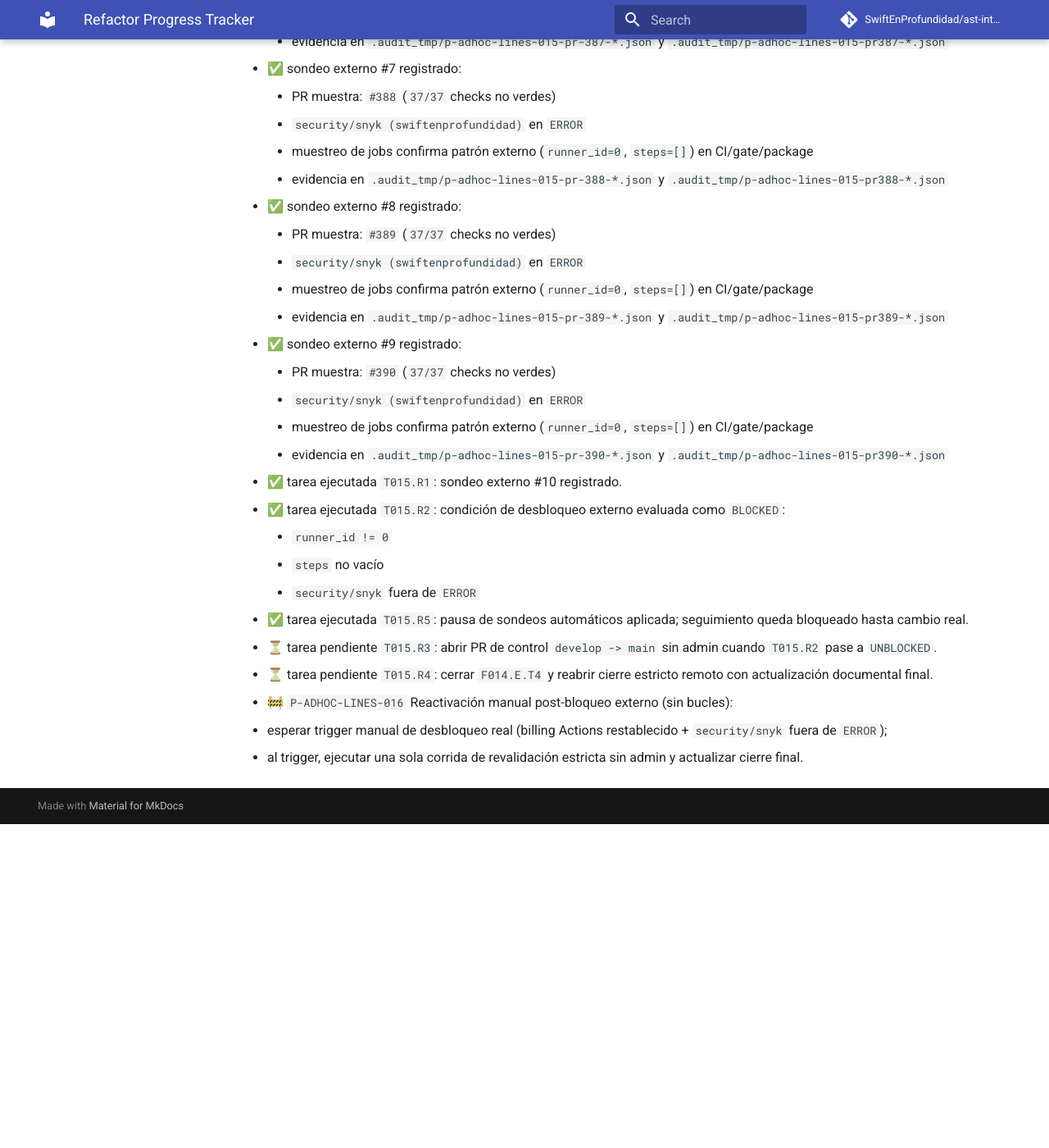
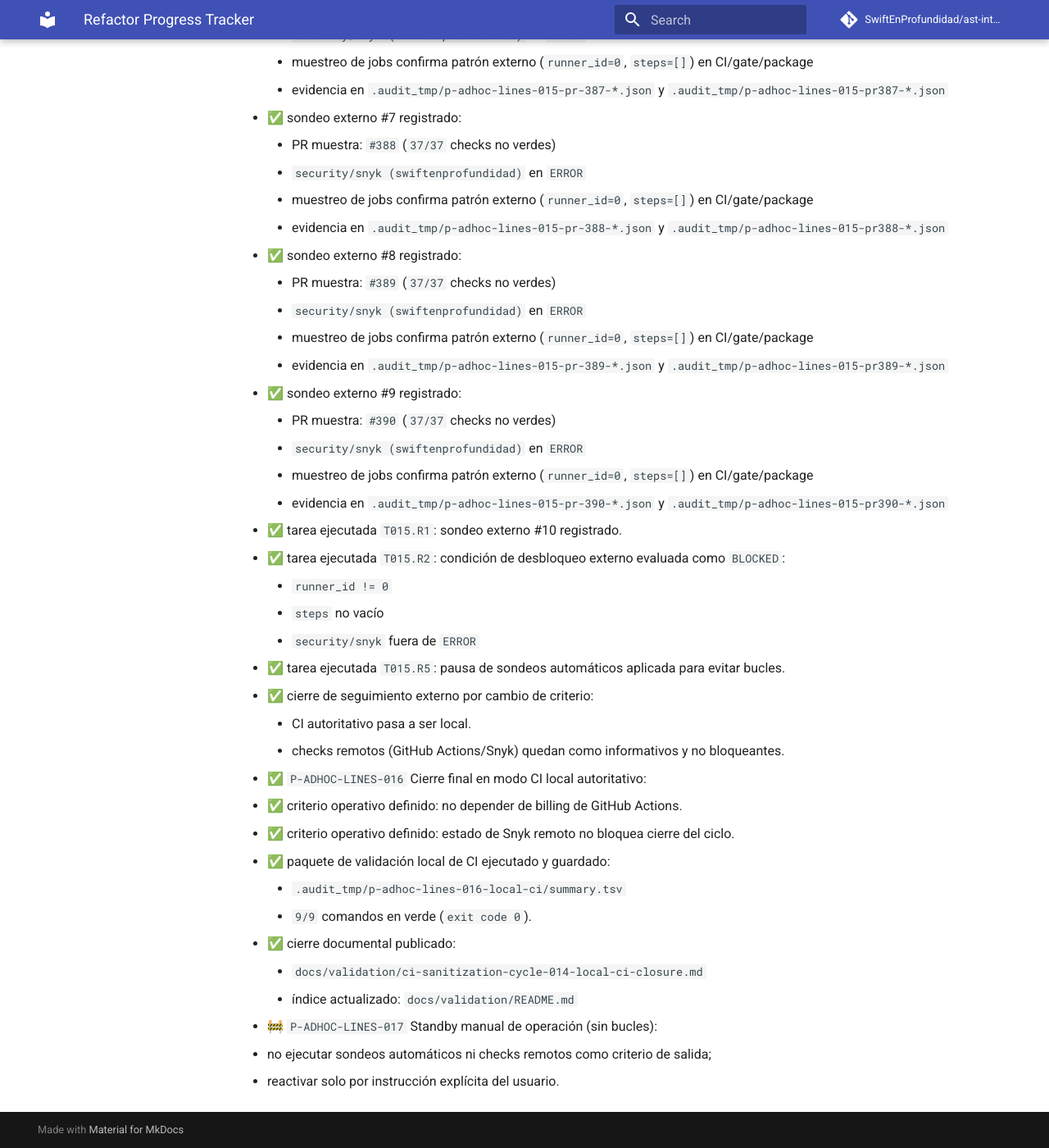
Before and after one commit to SwiftEnProfundidad/ast-intelligence-hooks, an MkDocs documentation site: the page built from docs/REFRACTOR_PROGRESS.md, in a window 1280 px wide and 1400 px high, scrolled down 10657 px. Shown: the whole window at 82% size. Built offline with MkDocs 1.6.1 and Material for MkDocs 9.7.7, drawn with Linux system fonts in a browser that asks for light colours; comment, search, counter and statistics services are not loaded; before the commit the page ends 11662 px from its top, so only the background shows below that; some of the changed text lies outside the part shown.

Commit message:
docs(validation): close cycle 014 with local CI authoritative evidence

```diff
--- a/docs/REFRACTOR_PROGRESS.md
+++ b/docs/REFRACTOR_PROGRESS.md
@@ -36,8 +36,9 @@ Plan base visible para seguimiento previo y durante la implementacion.
 ### Fase E — Cierre Estricto Externo
 - ✅ `F014.E.T1` Revalidacion remota estricta ejecutada hasta limite externo (billing), con promote admin `PR #378`.
 - ✅ `F014.E.T2` Cierre definitivo de `P-ADHOC-LINES-014` en modo administrativo con riesgo externo documentado.
-- ⛔ `F014.E.T3` Seguimiento externo post-cierre bloqueado por dependencia externa (billing Actions + Snyk en ERROR).
-- 🚧 `F014.E.T4` Reactivación manual del cierre estricto remoto cuando exista evidencia de desbloqueo externo real.
+- ✅ `F014.E.T3` Seguimiento externo post-cierre pausado por decisión operativa del usuario (sin dependencia de checks remotos).
+- ✅ `F014.E.T4` Cierre estricto en modo local (CI local autoritativo; checks remotos informativos).
+- 🚧 `F014.E.T5` Standby manual post-cierre (sin ejecución automática; reactivar solo por solicitud explícita).
 
 ## Estado actual
 - ✅ `HYG.T1` Inventario completo de markdowns, artefactos y carpetas huérfanas.
@@ -125,7 +126,7 @@ Plan base visible para seguimiento previo y durante la implementacion.
     - menú `1` refleja severidad y top violaciones con rutas clicables actualizadas
 
 ## Siguiente paso operativo
-- 🚧 Ejecutar `F014.E.T4` solo tras trigger manual de desbloqueo externo; sin sondeos automáticos en bucle.
+- 🚧 Mantener `F014.E.T5` en standby manual; sin sondeos automáticos ni tareas en bucle.
 
 ## Backlog global restante
 - ✅ `P-ADHOC-LINES-012` Cierre final del ciclo enterprise:
@@ -323,9 +324,19 @@ Plan base visible para seguimiento previo y durante la implementacion.
     - `runner_id != 0`
     - `steps` no vacío
     - `security/snyk` fuera de `ERROR`
-  - ✅ tarea ejecutada `T015.R5`: pausa de sondeos automáticos aplicada; seguimiento queda bloqueado hasta cambio real.
-  - ⏳ tarea pendiente `T015.R3`: abrir PR de control `develop -> main` sin admin cuando `T015.R2` pase a `UNBLOCKED`.
-  - ⏳ tarea pendiente `T015.R4`: cerrar `F014.E.T4` y reabrir cierre estricto remoto con actualización documental final.
-- 🚧 `P-ADHOC-LINES-016` Reactivación manual post-bloqueo externo (sin bucles):
-  - esperar trigger manual de desbloqueo real (billing Actions restablecido + `security/snyk` fuera de `ERROR`);
-  - al trigger, ejecutar una sola corrida de revalidación estricta sin admin y actualizar cierre final.
+  - ✅ tarea ejecutada `T015.R5`: pausa de sondeos automáticos aplicada para evitar bucles.
+  - ✅ cierre de seguimiento externo por cambio de criterio:
+    - CI autoritativo pasa a ser local.
+    - checks remotos (GitHub Actions/Snyk) quedan como informativos y no bloqueantes.
+- ✅ `P-ADHOC-LINES-016` Cierre final en modo CI local autoritativo:
+  - ✅ criterio operativo definido: no depender de billing de GitHub Actions.
+  - ✅ criterio operativo definido: estado de Snyk remoto no bloquea cierre del ciclo.
+  - ✅ paquete de validación local de CI ejecutado y guardado:
+    - `.audit_tmp/p-adhoc-lines-016-local-ci/summary.tsv`
+    - `9/9` comandos en verde (`exit code 0`).
+  - ✅ cierre documental publicado:
+    - `docs/validation/ci-sanitization-cycle-014-local-ci-closure.md`
+    - índice actualizado: `docs/validation/README.md`
+- 🚧 `P-ADHOC-LINES-017` Standby manual de operación (sin bucles):
+  - no ejecutar sondeos automáticos ni checks remotos como criterio de salida;
+  - reactivar solo por instrucción explícita del usuario.
```
Also changed, not shown: other parts of docs/REFRACTOR_PROGRESS.md (+1 -1 lines), docs/validation/README.md (+1 -0 lines), docs/validation/ci-sanitization-cycle-014-local-ci-closure.md (added, +38 -0 lines).
